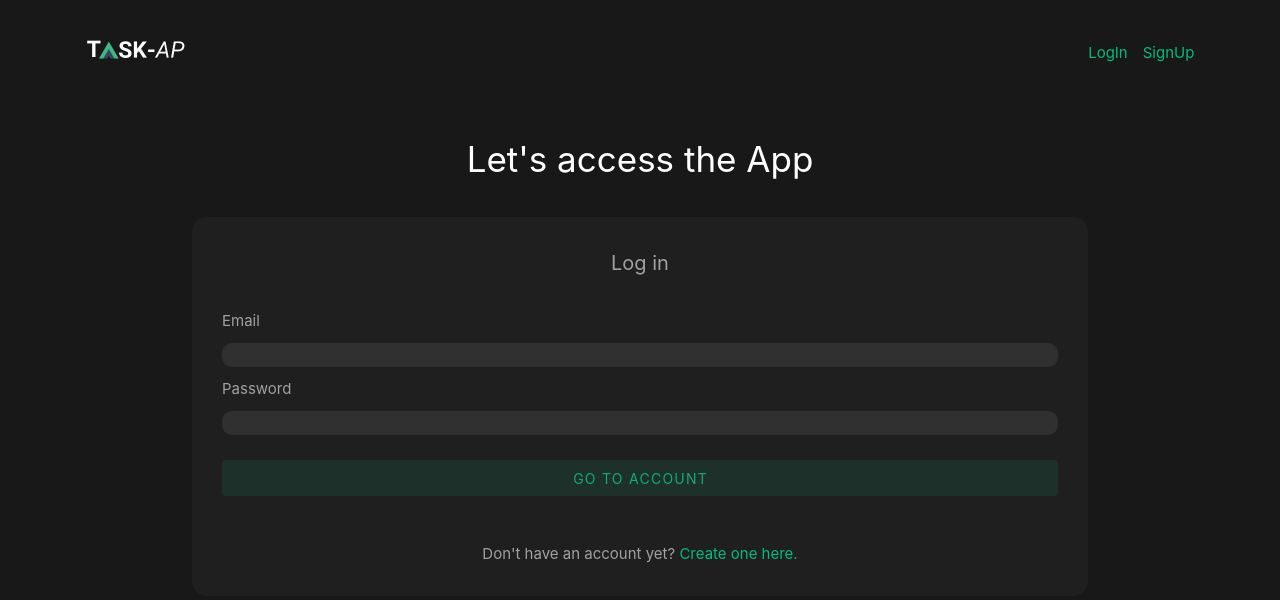
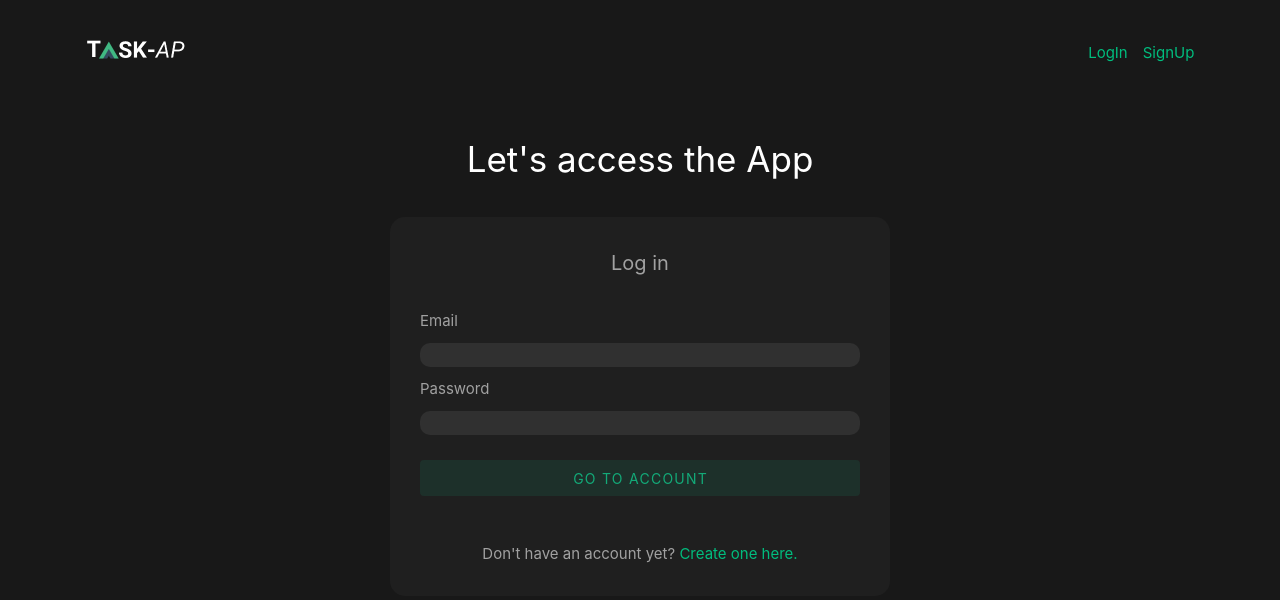
Before and after one commit to YasserSE/MyTasks.APP, a Vue app: page /auth/login in a window 1280 px wide. Shown: the top 600 px of the page. Built offline with nearby package versions, Linux system fonts and the light colour scheme.

Commit message:
UX-UI finished

```diff
--- a/src/components/LogIn.vue
+++ b/src/components/LogIn.vue
@@ -55,6 +55,7 @@ const resetInput = () => {
 .authDiv {
     display: flex;
     width: 70vw;
+    max-width: 500px;
     align-items: center;
     flex-direction: column;
     background-color: #1F1F1F;
--- a/src/components/RegisterComp.vue
+++ b/src/components/RegisterComp.vue
@@ -63,6 +63,7 @@ const resetInput = () => {
 .authDiv {
     display: flex;
     width: 70vw;
+    max-width: 500px;
     align-items: center;
     flex-direction: column;
     background-color: #1F1F1F;
```
